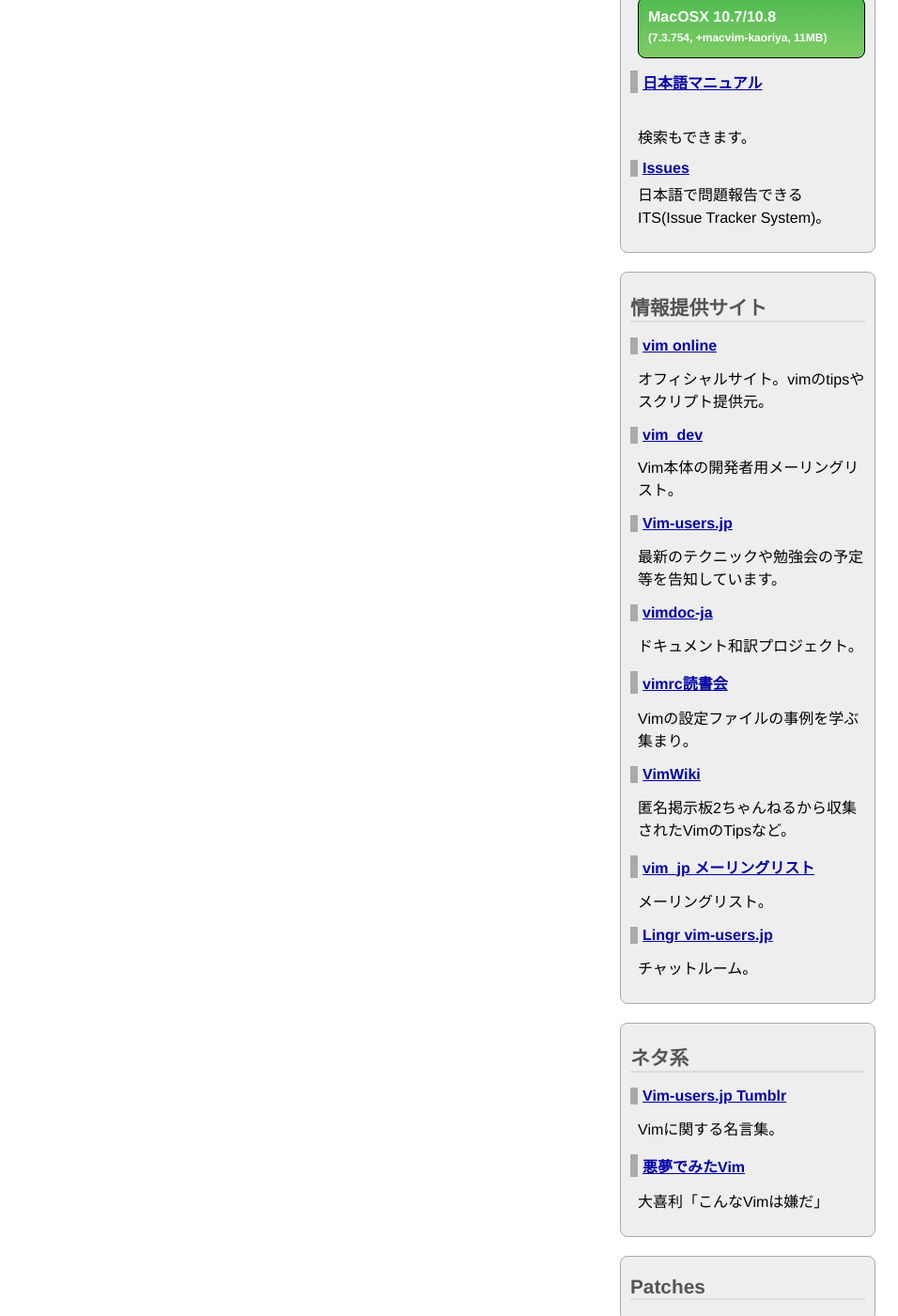
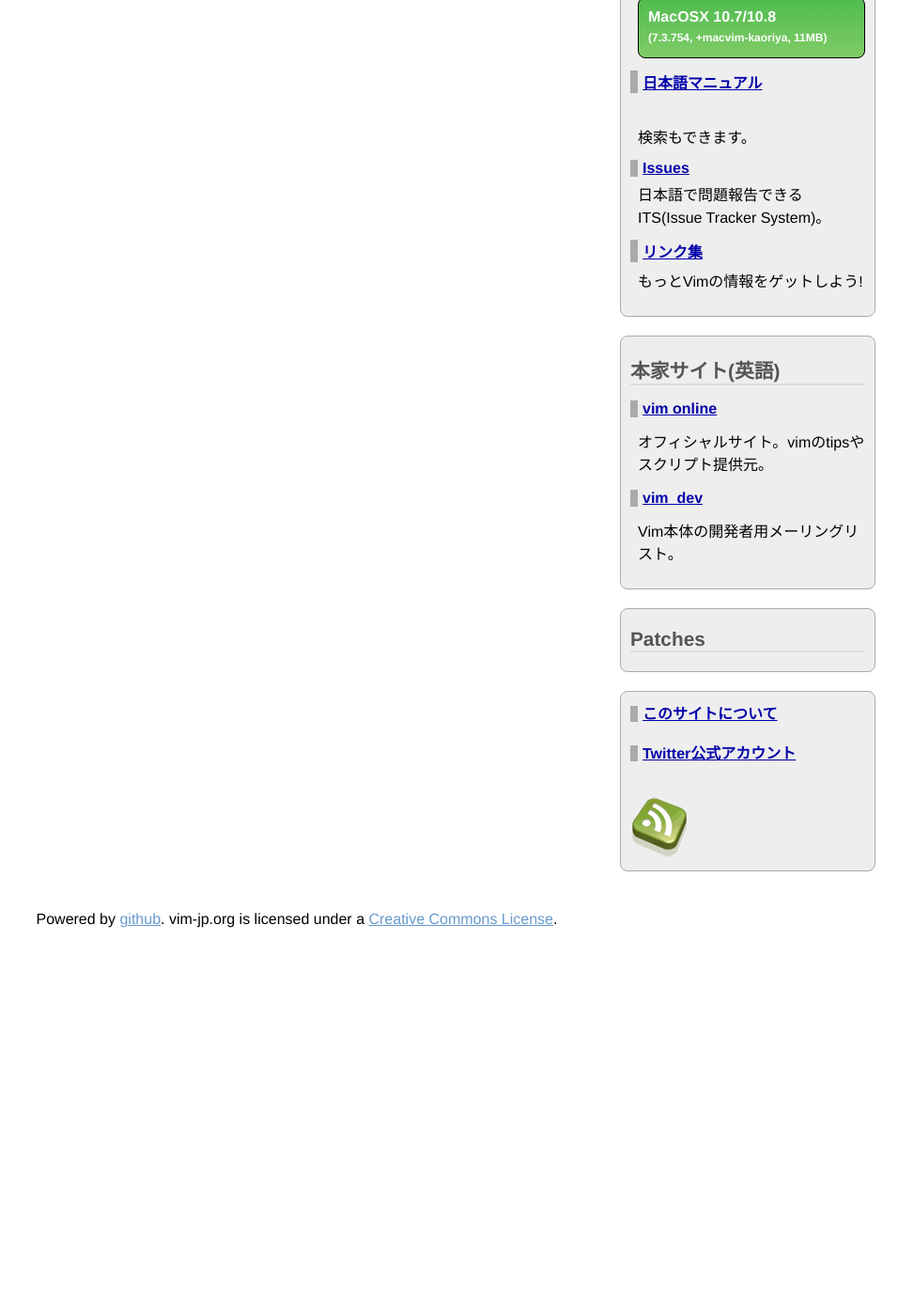
Before and after one commit to vim-jp/vim-jp.github.io, a Jekyll site: the page built from 403.html, in a window 1280 px wide and 1400 px high, scrolled down 360 px. Shown: the whole window at 94% size, without its empty margins (324-1280 px from the left). Built offline with Jekyll 4.4.1, drawn with Linux system fonts in a browser that asks for light colours; nearby versions of some CDN libraries; Markdown is read by kramdown in place of the engine named in the settings; comment, search, counter and statistics services are not loaded; after the commit the page ends 1394 px from its top, so only the background shows below that.

Commit message:
move links to another page. (fixed #74)

```diff
--- a/_layouts/default.html
+++ b/_layouts/default.html
@@ -96,36 +96,17 @@
 					</dd>
 					<dt><a href="http://github.com/vim-jp/issues/issues">Issues</a></dt>
 					<dd>日本語で問題報告できるITS(Issue Tracker System)。</dd>
+					<dt><a href="/links.html">リンク集</a></dt>
+					<dd>もっとVimの情報をゲットしよう!</dd>
 				</dl>
 			</div>
 			<div id="link" class="linkList">
-				<h2>情報提供サイト</h2>
+				<h2>本家サイト(英語)</h2>
 				<dl>
 					<dt><a href="http://www.vim.org/">vim online</a></dt>
 					<dd>オフィシャルサイト。vimのtipsやスクリプト提供元。</dd>
 					<dt><a href="https://groups.google.com/forum/?hl=ja&amp;fromgroups#!forum/vim_dev">vim_dev</a></dt>
 					<dd>Vim本体の開発者用メーリングリスト。</dd>
-					<dt><a href="http://vim-users.jp/">Vim-users.jp</a></dt>
-					<dd>最新のテクニックや勉強会の予定等を告知しています。</dd>
-					<dt><a href="http://github.com/vim-jp/vimdoc-ja/">vimdoc-ja</a></dt>
-					<dd>ドキュメント和訳プロジェクト。</dd>
-					<dt><a href="//vim-jp.org/reading-vimrc/">vimrc読書会</a></dt>
-					<dd>Vimの設定ファイルの事例を学ぶ集まり。</dd>
-					<dt><a href="http://vimwiki.net/">VimWiki</a></dt>
-					<dd>匿名掲示板2ちゃんねるから収集されたVimのTipsなど。</dd>
-					<dt><a href="http://groups.google.com/group/vim_jp">vim_jp メーリングリスト</a></dt>
-					<dd>メーリングリスト。</dd>
-					<dt><a href="http://lingr.com/room/vim">Lingr vim-users.jp</a></dt>
-					<dd>チャットルーム。</dd>
-				</dl>
-			</div>
-			<div id="joke" class="linkList">
-				<h2>ネタ系</h2>
-				<dl>
-					<dt><a href="http://vim-users-jp.tumblr.com/">Vim-users.jp Tumblr</a></dt>
-					<dd>Vimに関する名言集。</dd>
-					<dt><a href="http://togetter.com/li/120258">悪夢でみたVim</a></dt>
-					<dd>大喜利「こんなVimは嫌だ」</dd>
 				</dl>
 			</div>
 			<div id="patches">
```
Also changed, not shown: links.html (added, +37 -0 lines).
